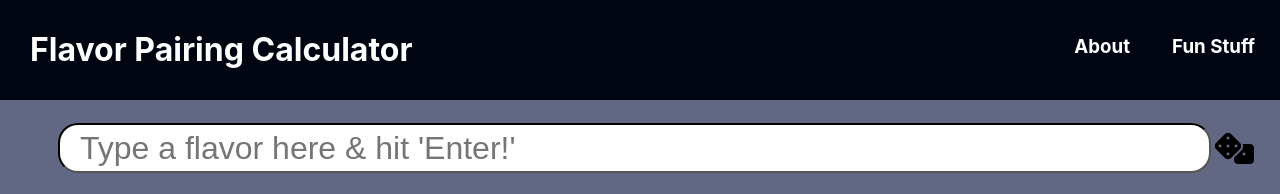
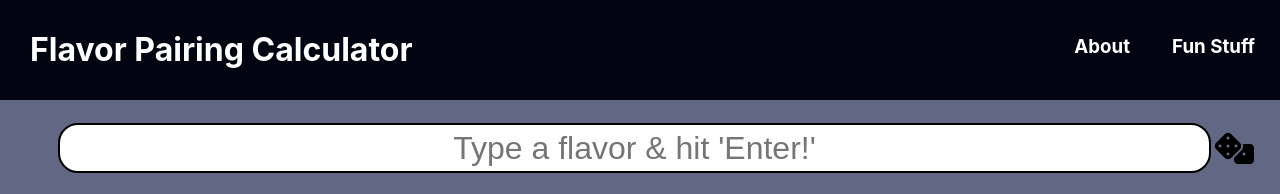
Before and after one commit to maximilian-hub/flavor-pairing-calculator, a React (Create React App) app in the folder client/: page / in a window 1280 px wide. Shown: the top 194 px of the page. Built offline with nearby package versions, Linux system fonts and the light colour scheme; no server answers.

Commit message:
Fixed an issue with searching for multi-word flavors. Minor styling.

```diff
--- a/client/src/App.css
+++ b/client/src/App.css
@@ -46,17 +46,20 @@ body {
   width: 66%;
   flex: 1;
   margin-left: 35px;
-  padding-left: 20px;
+  text-align: center;
   font-size: xx-large;
+  border-style: solid;
   border-color: black;
   border-radius: 20px;
 }
 
 #inputfield:focus {
-  border-color: rgb(7 50 125);
-  outline-style: solid;
-  outline-width: 2px;
-  outline-color: rgb(84, 98, 203);
+  border-color: rgb(52, 175, 0);
+  border-width: 2px;
+}
+
+#inputfield:focus::placeholder {
+  color: transparent;
 }
 
 .random-button {
--- a/client/src/App.js
+++ b/client/src/App.js
@@ -67,6 +67,7 @@ function App() {
   }, [requestedIngredients]);
 
   function addRequestedIngredient(ingredient) {
+    ingredient = ingredient.replace(" ", "_");
     if (
       ALL_INGREDIENT_NAMES.includes(ingredient) && //if the ingredient is valid
       !requestedIngredients.includes(ingredient) //if it's not a repeat TODO: fix this so repeats don't show "we don't have this" message
--- a/client/src/components/InputField.js
+++ b/client/src/components/InputField.js
@@ -13,7 +13,7 @@ export default function InputField(props) {
       <input
         id="inputfield"
         type="text"
-        placeholder="Type a flavor here & hit 'Enter!'"
+        placeholder="Type a flavor & hit 'Enter!'"
         onKeyDown={handleKeyDown}
         autoComplete="off"
       ></input>
```
